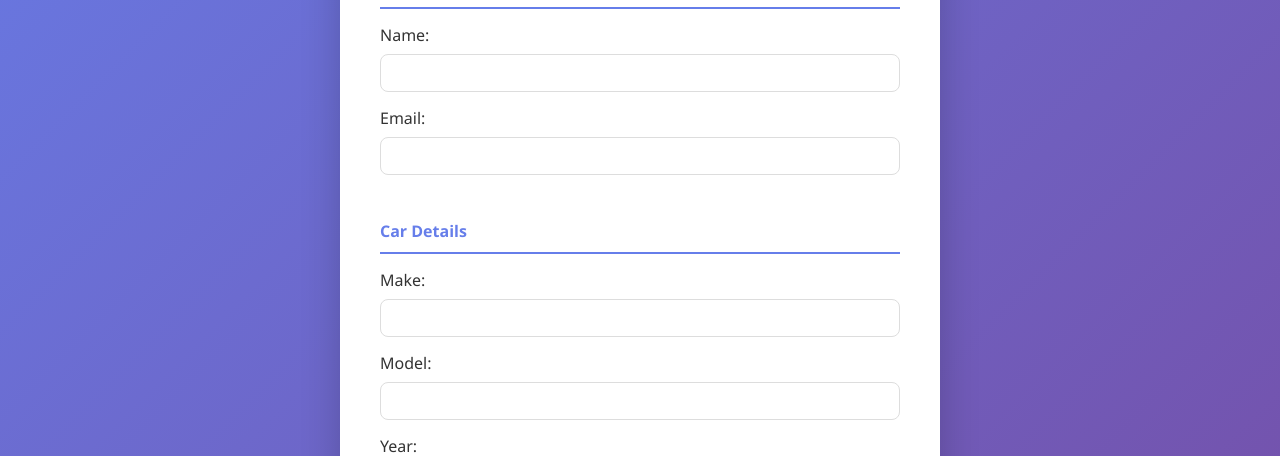
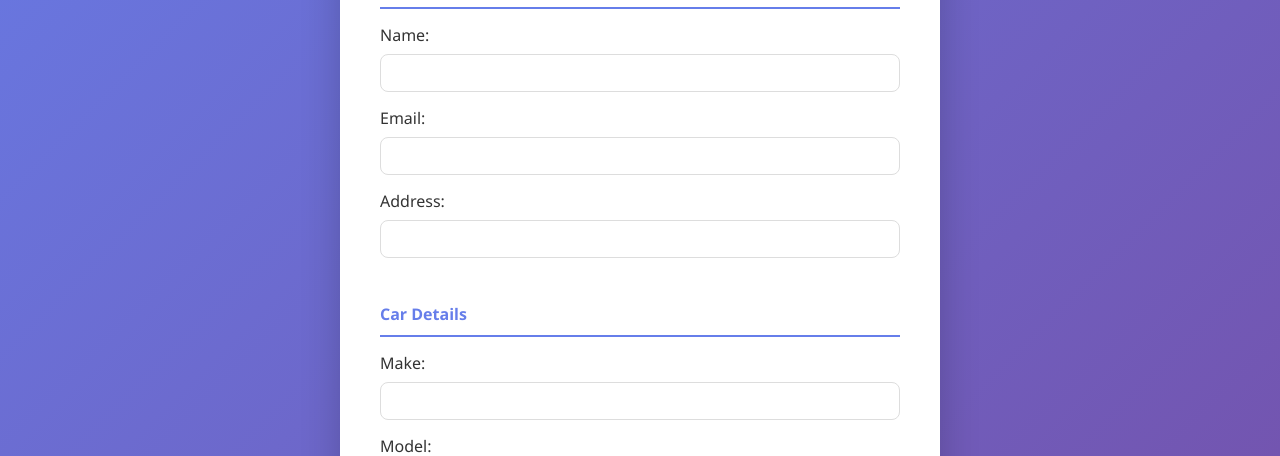
Before and after one commit to sranjan251/car-delivery-app, a Flask app: page / in a window 1280 px wide. Shown: the part 446-902 px from the top of the page. Run offline with Flask 3, Linux system fonts and the light colour scheme.

Commit message:
Add buyer address field to HTML form

```diff
--- a/templates/index.html
+++ b/templates/index.html
@@ -103,6 +103,8 @@
                 <input type="text" name="buyer_name" required>
                 <label>Email:</label>
                 <input type="email" name="buyer_email" required>
+                                <label>Address:</label>
+                                <input type="text" name="buyer_address" required>
             </div>
             <div class="form-section">
                 <h2>Car Details</h2>
```
